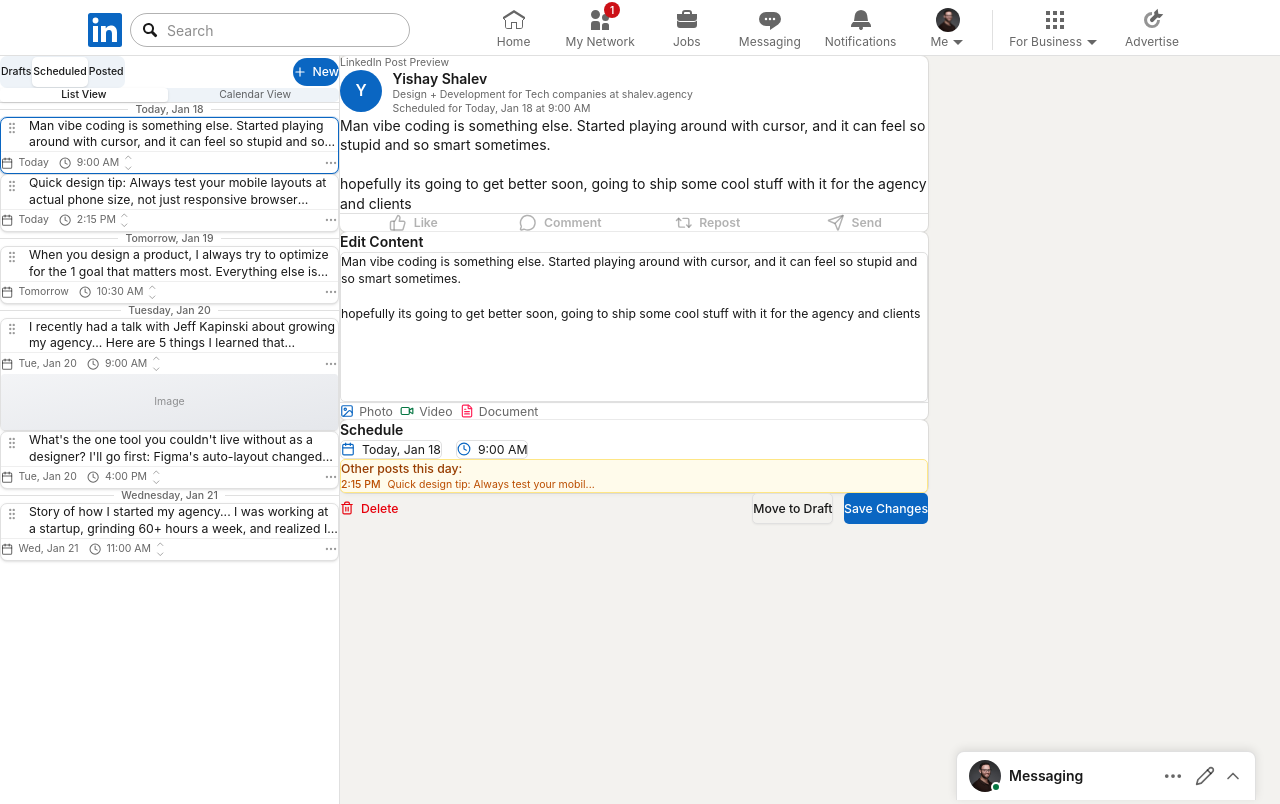
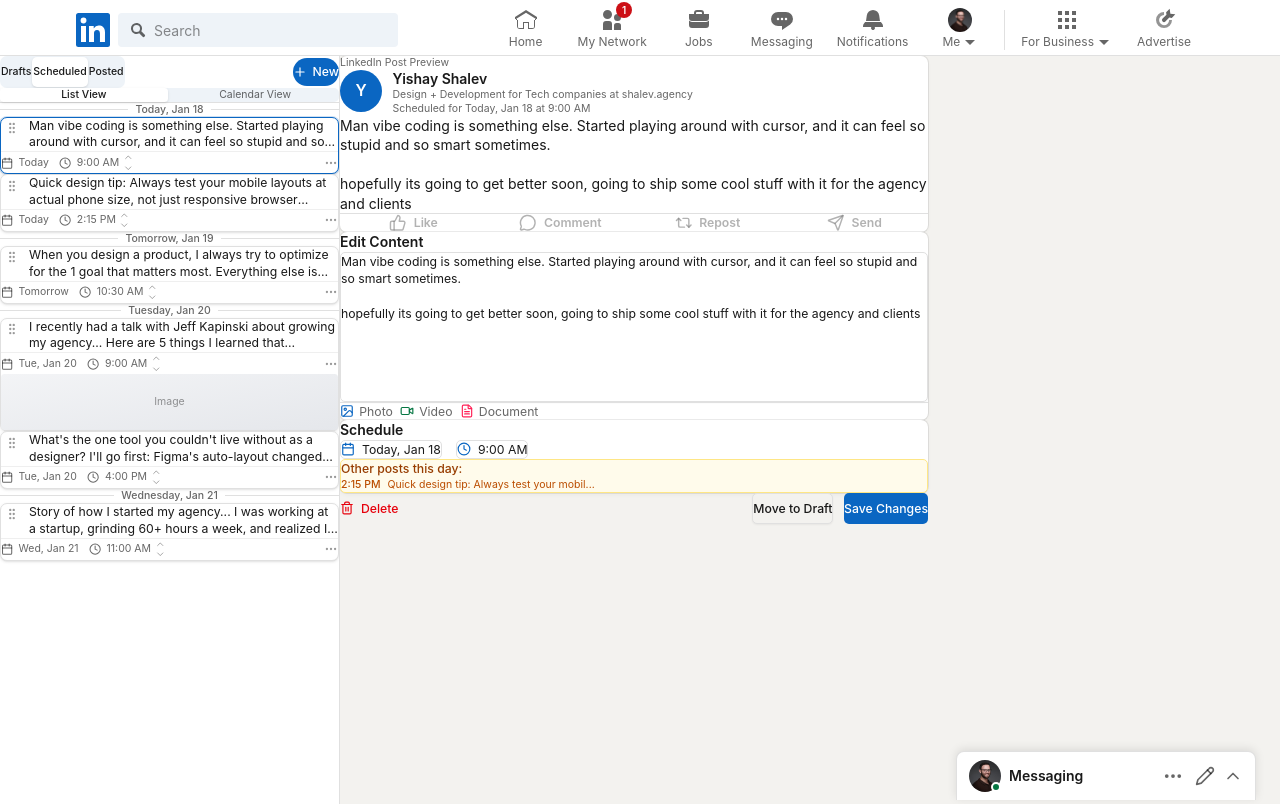
Before and after one commit to ishayshalev/LinkedIn-Scheduling, a React (Vite) app: page /schedule in a window 1280 px wide. Built offline with nearby package versions, Linux system fonts and the light colour scheme.

Commit message:
baseline

```diff
--- a/src/components/layout/TopNav.tsx
+++ b/src/components/layout/TopNav.tsx
@@ -156,7 +156,7 @@
       <div style={{
         maxWidth: '1128px',
         margin: '0 auto',
-        padding: '12px',
+        padding: '0',
         height: '52px',
         display: 'flex',
         alignItems: 'center',
@@ -177,10 +177,9 @@
               left: '12px',
               top: '50%',
               transform: 'translateY(-50%)',
-              color: 'rgba(0,0,0,0.9)',
+              color: 'rgba(0,0,0,0.6)',
               display: 'flex',
               alignItems: 'center',
-              pointerEvents: 'none',
             }}>
               <SearchIcon />
             </div>
@@ -192,13 +191,12 @@
                 height: '34px',
                 paddingLeft: '36px',
                 paddingRight: '12px',
-                backgroundColor: 'transparent',
-                borderRadius: '17px',
+                backgroundColor: '#eef3f8',
+                borderRadius: '4px',
                 fontSize: '14px',
-                border: '1px solid rgba(0,0,0,0.3)',
+                border: 'none',
                 outline: 'none',
                 color: 'rgba(0,0,0,0.9)',
-                fontFamily: '-apple-system, BlinkMacSystemFont, "Segoe UI", Roboto, sans-serif',
               }}
             />
           </div>
```
